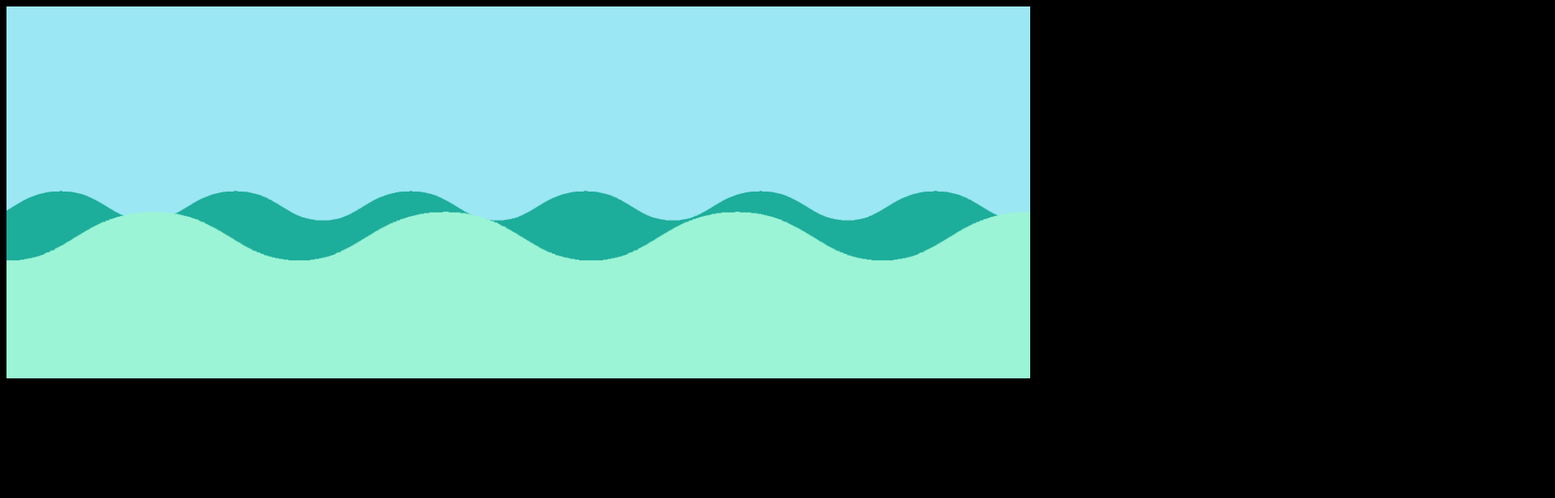
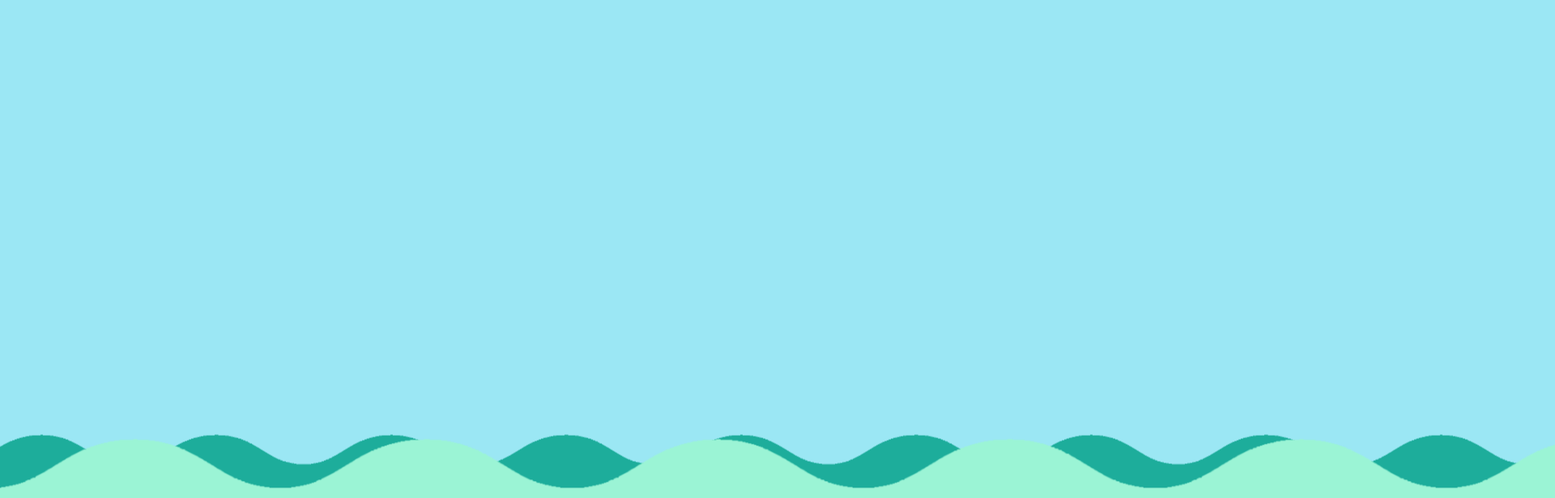
Before and after one commit to joshuachao39/SDHacksSplashPage2016, a plain HTML site: page index.html in a window 1280 px wide. Shown: the top 616 px of the page at 81% size, 1920 px wide, since content can reach past the window. Drawn offline with nearby package versions, Linux system fonts and the light colour scheme.

Commit message:
changed waves and background to be full screen

```diff
--- a/index.html
+++ b/index.html
@@ -5,10 +5,8 @@
     <link rel="stylesheet" href="stylesheet.css">
     <script src="https://ajax.googleapis.com/ajax/libs/jquery/2.2.0/jquery.min.js"></script>
 </head>
-<body>
-  <ul id="scene" class="scene unselectable">
-    <li class="layer"><div class="background"></div</li>
-
+<body style="background-color: #9be7f4">
+  <ul>
     <li class="layer" style="position: absolute; display: block; height: 100%; width: 100%; left: 0px; top: 0px; -webkit-transform: translate3d(1.7857142857142867%, -8.936395759717309%, 0px); -webkit-transform-style: preserve-3d; -webkit-backface-visibility: hidden;">
       <div class="wave back depth-60"></div>
     </li>
--- a/stylesheet.css
+++ b/stylesheet.css
@@ -15,7 +15,6 @@ ul {
   display: block;
   padding: 0;
   margin: 0;
-
 }
 
 .scene,
```
